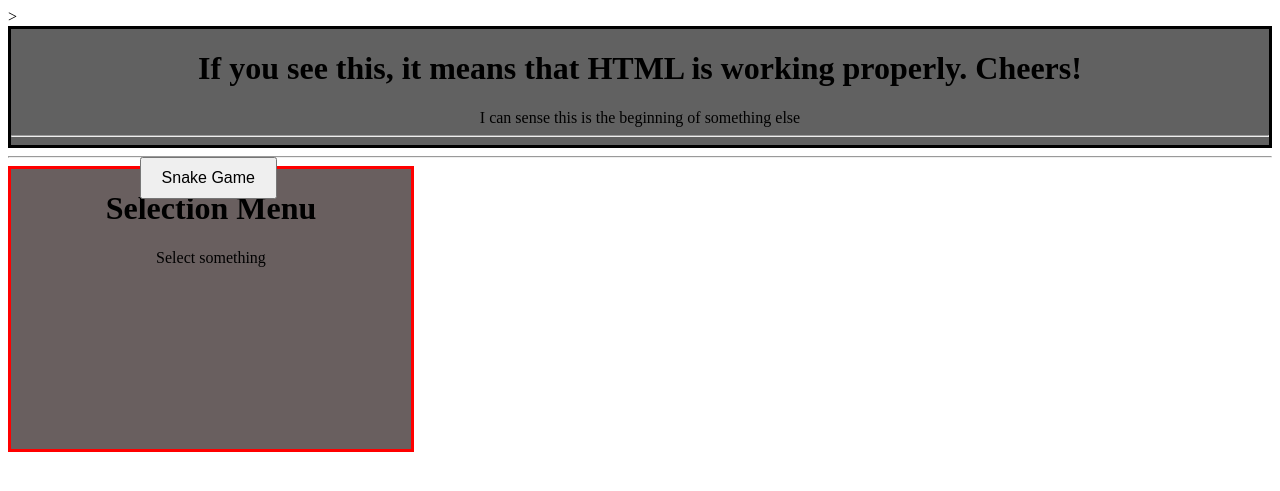
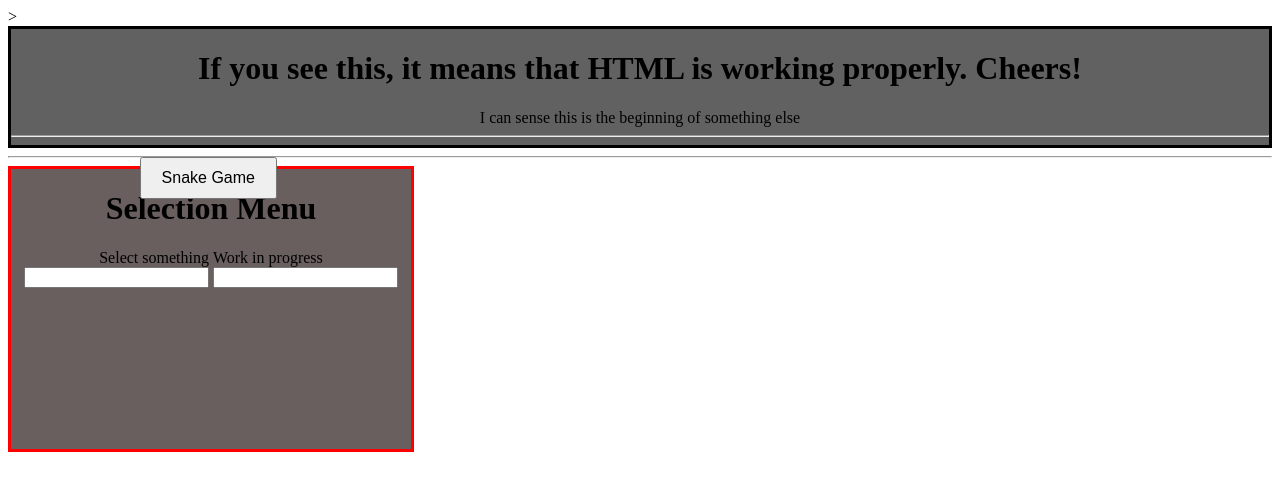
Before and after one commit to SacredDen19/Personal-Site-Project, a Flask app: page / in a window 1280 px wide. Shown: the top 491 px of the page. Run offline with Flask 3, Linux system fonts and the light colour scheme.

Commit message:
Added the precursor to the login process

```diff
--- a/templates/index.html
+++ b/templates/index.html
@@ -18,6 +18,11 @@
 				<p2 id="menuParagraph2">Select something</p2>
 
 				<button id="SnakeGameButton">Snake Game</button>
+
+				<p4 id="ComingSoon">Work in progress</p4>
+				<input id="user_Name" type="text">
+				<input id="user_Pass" type="password">
+
 			</div>
 		</div>
 
```
